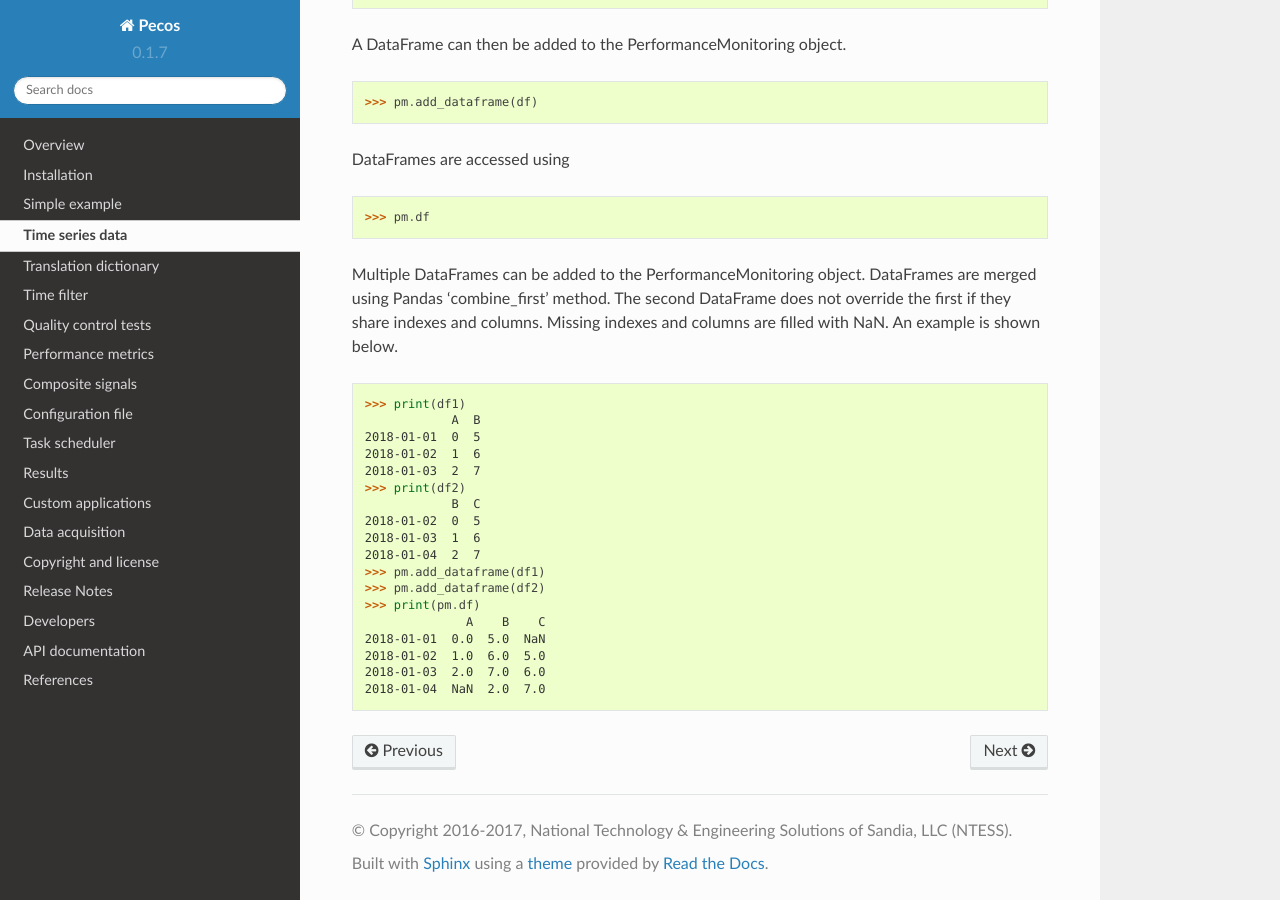
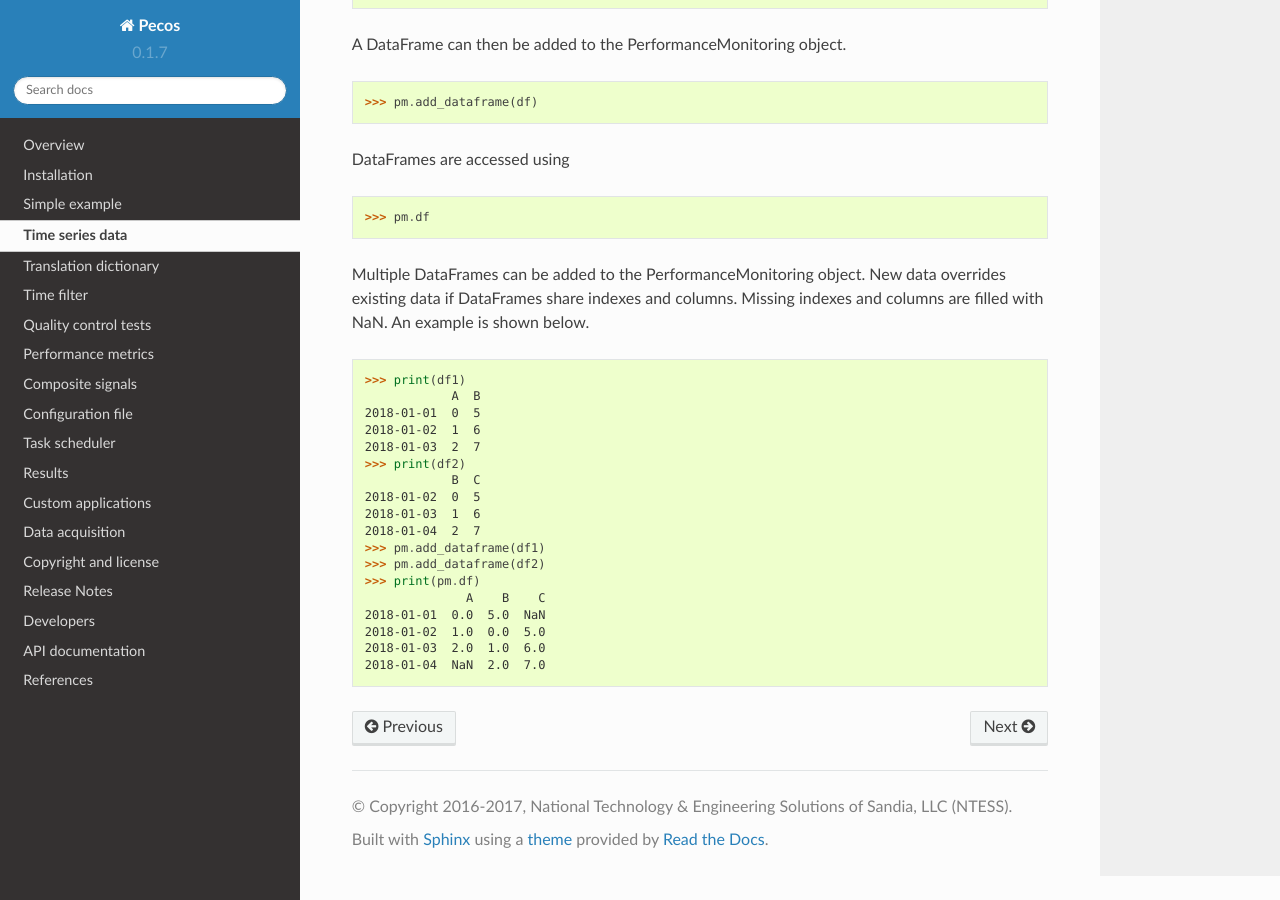
Before and after one commit to sjanzou/pecos, a Sphinx documentation site: the page built from documentation/timeseries.rst, in a window 1280 px wide and 900 px high, scrolled down 631 px. Built offline with Sphinx 7.4.7 and the Read the Docs theme 2.0.0, drawn with Linux system fonts in a browser that asks for light colours.

Commit message:
Removed 'add_signal' from examples...this feature should be depricated, the user can use add_dataframe instead.  Updated dataframe merge order, new data overrides existing data if DataFrames share indexes and columns.  This is consitent with other merge options in pecos.  Updated docs and tests.

```diff
--- a/documentation/composite_signal.rst
+++ b/documentation/composite_signal.rst
@@ -46,4 +46,4 @@
     >>> elapsed_time= pm.get_elapsed_time()
     >>> wave_model = np.sin(10*(elapsed_time/86400))
     >>> wave_model.columns=['Wave Model']
-    >>> pm.add_signal('Wave Model', wave_model)
+    >>> pm.add_dataframe(wave_model)
--- a/documentation/configfile.rst
+++ b/documentation/configfile.rst
@@ -47,8 +47,8 @@
 .. doctest::
 
     >>> signal = pm.evaluate_string('Signal', string, specs) #doctest:+SKIP
-    >>> pm.add_signal('Signal', signal) #doctest:+SKIP
+    >>> pm.add_dataframe(signal) #doctest:+SKIP
 
 If the string evaluation fails, the error message is printed.
-See the :class:`~pecos.monitoring.PerformanceMonitoring.evaluate_string` and
-:class:`~pecos.monitoring.PerformanceMonitoring.add_signal` methods for more details.
+See the :class:`~pecos.monitoring.PerformanceMonitoring.evaluate_string`
+for more details.
--- a/documentation/timeseries.rst
+++ b/documentation/timeseries.rst
@@ -44,8 +44,7 @@
     >>> pm.df #doctest:+SKIP
 
 Multiple DataFrames can be added to the PerformanceMonitoring object.
-DataFrames are merged using Pandas 'combine_first' method.
-The second DataFrame does not override the first if they share indexes and columns.
+New data overrides existing data if DataFrames share indexes and columns.
 Missing indexes and columns are filled with NaN.  An example is shown below.
 
 .. doctest::
@@ -79,6 +78,6 @@
     >>> print(pm.df)
                   A    B    C
     2018-01-01  0.0  5.0  NaN
-    2018-01-02  1.0  6.0  5.0
-    2018-01-03  2.0  7.0  6.0
+    2018-01-02  1.0  0.0  5.0
+    2018-01-03  2.0  1.0  6.0
     2018-01-04  NaN  2.0  7.0
--- a/documentation/translation.rst
+++ b/documentation/translation.rst
@@ -33,7 +33,8 @@
     >>> pm.add_translation_dictionary(trans)
 
 As with DataFrames, multiple translation dictionaries can be added to the
-PerformanceMonitoring object. Duplicate keys are ignored.
+PerformanceMonitoring object.
+New dictionaries override existing keys in the translation dictionary.
 
 Keys defined in the translation dictionary can be used in quality control tests,
 for example,
```
Also changed, not shown: 9 other files.
